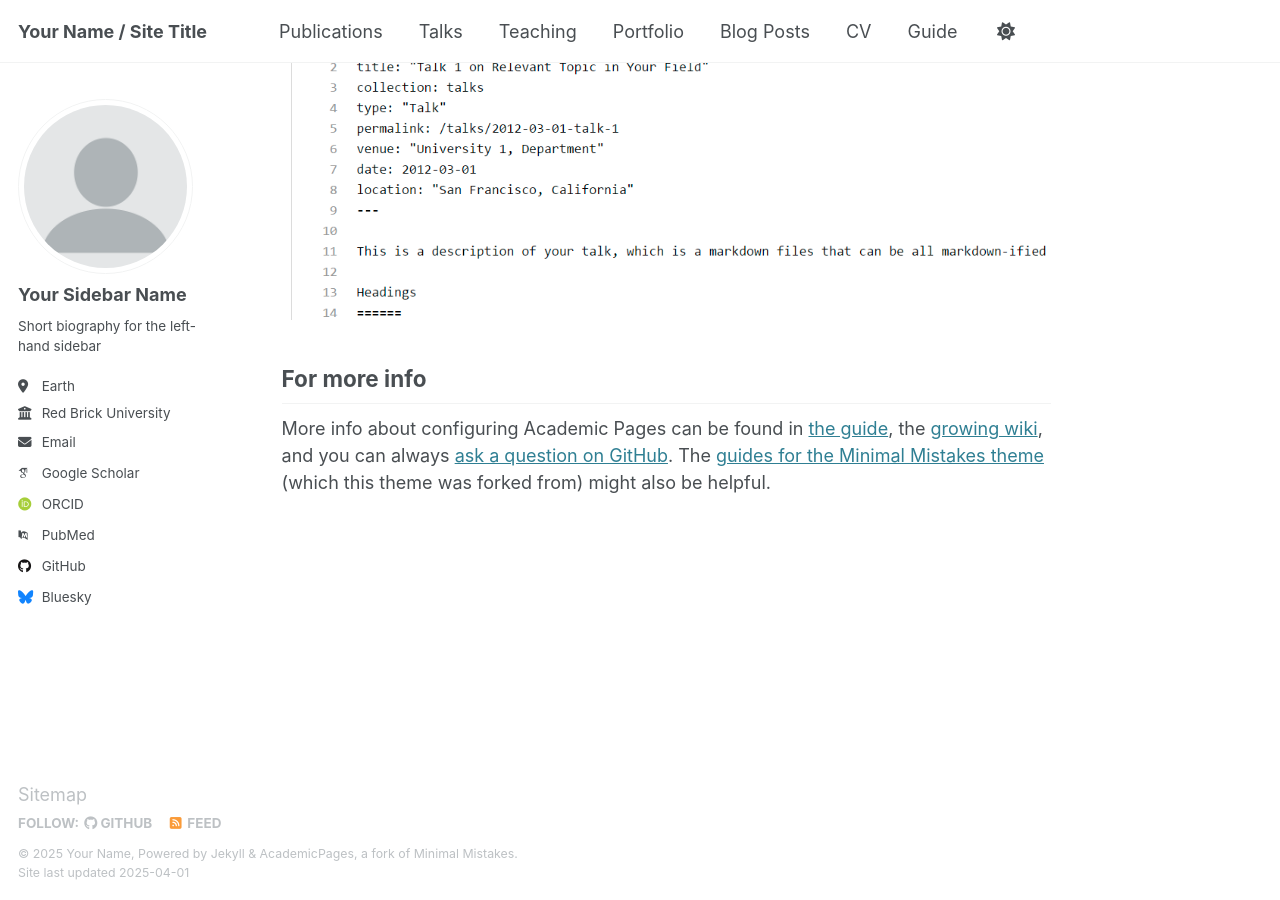
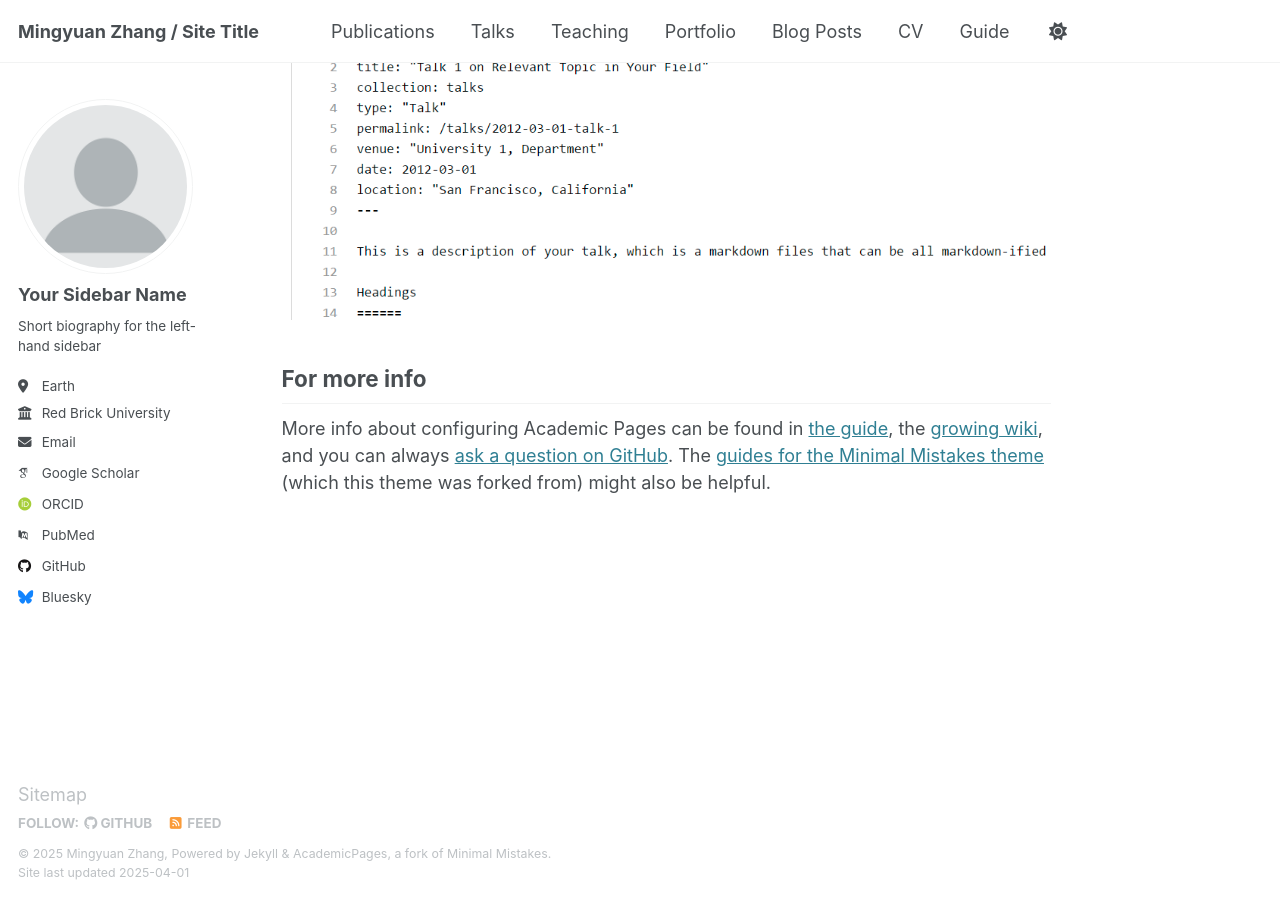
Before and after one commit to KKHYA/Mingyuan-Zhang.github.io, a Jekyll site: the page built from _pages/about.md, in a window 1280 px wide and 900 px high, scrolled down 2635 px. Built offline with Jekyll 4.4.1, drawn with Linux system fonts in a browser that asks for light colours; some web fonts are replaced.

Commit message:
Update _config.yml

```diff
--- a/_config.yml
+++ b/_config.yml
@@ -9,13 +9,13 @@
 # Basic Site Settings
 locale                   : "en-US"
 site_theme               : "default"
-title                    : "Your Name / Site Title"
+title                    : "Mingyuan Zhang / Site Title"
 title_separator          : "-"
-name                     : &name "Your Name"
+name                     : &name "Mingyuan Zhang"
 description              : &description "personal description"
-url                      : https://academicpages.github.io # the base hostname & protocol for your site e.g. "https://[your GitHub username].github.io"
-baseurl                  : "" # the subpath of your site, e.g. "/blog"
-repository               : "academicpages/academicpages.github.io"
+url                      : https://kkhya.github.io
+baseurl                  : "/Mingyuan-Zhang.github.io"
+repository               : "KKHYA/Mingyuan-Zhang.github.io"
 
 # Site Author - The following control what appear as part of the author content on the side bar.
 #               If a field is blank the icon and link will not appear, otherwise it will be shown.
```
